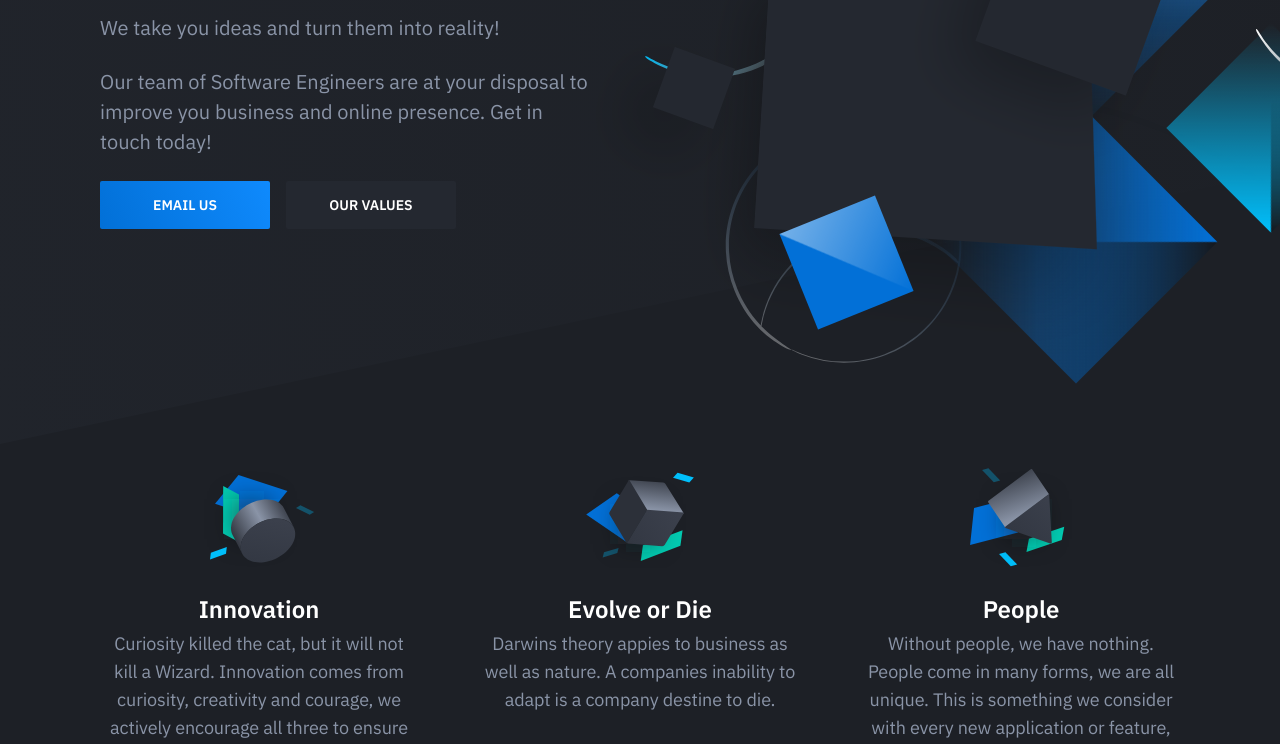
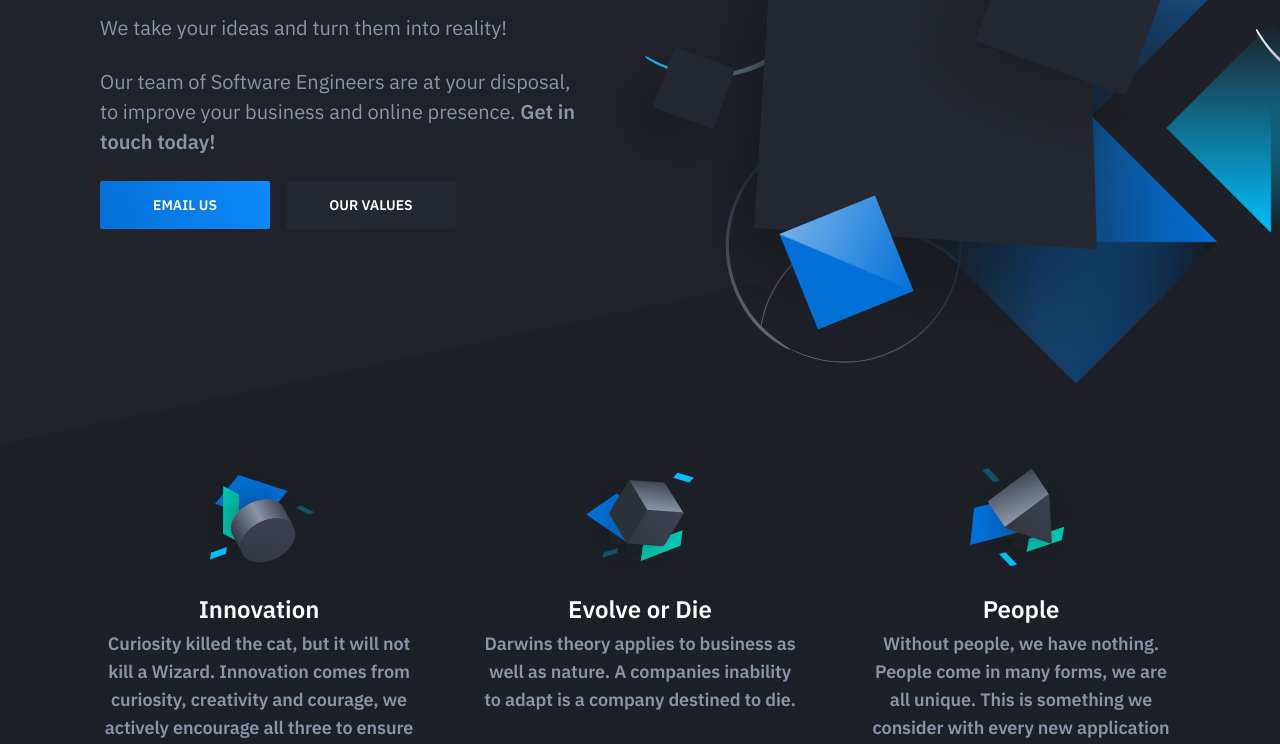
Before and after one commit to wizperts/wizperts.github.io, a plain HTML site: page index.html in a window 1280 px wide. Shown: the part 256-1000 px from the top of the page. Drawn offline with nearby package versions, Linux system fonts and the light colour scheme.

Commit message:
fix spelling

```diff
--- a/index.html
+++ b/index.html
@@ -32,8 +32,8 @@
                     <div class="hero-inner">
 						<div class="hero-copy">
 	                        <h1 class="hero-title mt-0">Wizperts</h1>
-	                        <p class="hero-paragraph">We take you ideas and turn them into reality!</p>
-	                        <p class="hero-paragraph">Our team of Software Engineers are at your disposal to improve you business and online presence. Get in touch today!</p>
+	                        <p class="hero-paragraph">We take your ideas and turn them into reality!</p>
+	                        <p class="hero-paragraph">Our team of Software Engineers are at your disposal, to improve your business and online presence. <strong>Get in touch today!</stront></p>
 	                        <div class="hero-cta"><a class="button button-primary" href="mailto:dev@wizperts.co.uk">Email Us</a><a class="button" href="#values">Our Values</a></div>
 						</div>
 						<div class="hero-figure anime-element">
@@ -75,7 +75,7 @@
 										<img src="dist/images/feature-icon-02.svg" alt="Feature 02">
                                     </div>
                                     <h4 class="feature-title mt-24">Evolve or Die</h4>
-                                    <p class="text-sm mb-0">Darwins theory appies to business as well as nature. A companies inability to adapt is a company destine to die.</p>
+                                    <p class="text-sm mb-0">Darwins theory applies to business as well as nature. A companies inability to adapt is a company destined to die.</p>
                                 </div>
                             </div>
                             <div class="feature text-center is-revealing">
```
